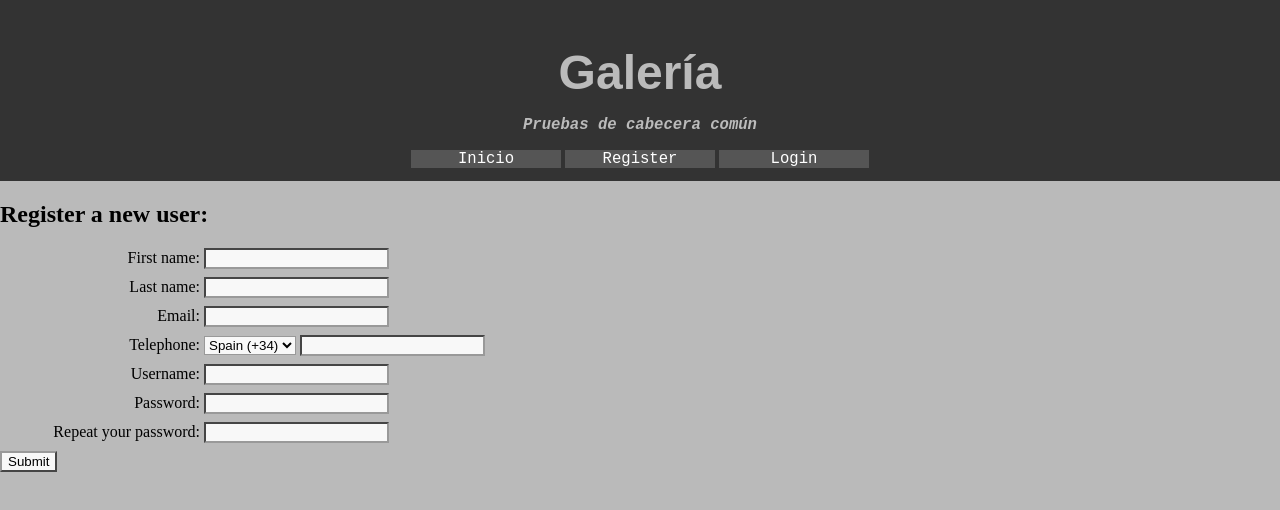
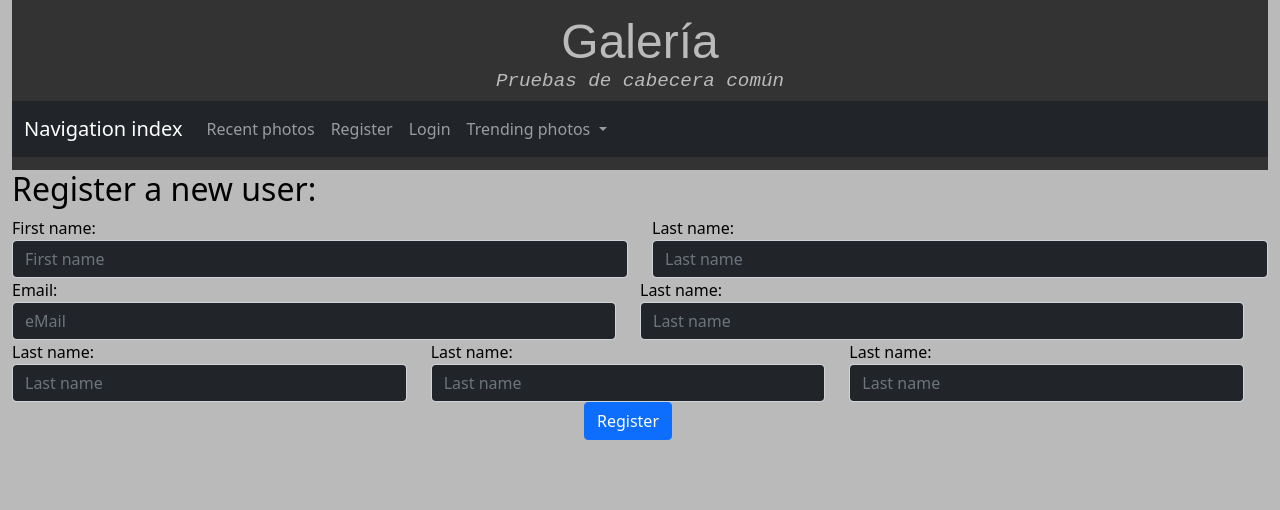
Before and after one commit to mibullfire/IISSI2-Proyect, a plain HTML site: page web/register.html in a window 1280 px wide. Drawn offline with Linux system fonts and the light colour scheme.

Commit message:
Lab 12-03

```diff
--- a/web/header.html
+++ b/web/header.html
@@ -3,9 +3,38 @@
     <h1 id="title">Galería</h1>
     <h3 id="subtitle">Pruebas de cabecera común</h3>
 
-    <div class="navigation">
-        <a href="index.html">Inicio</a>
-        <a href="register.html">Register</a>
-        <a href="login.html">Login</a>
-    </div>
+    <nav class="navbar navbar-expand-lg navbar-dark bg-dark">
+        <div class="container-fluid">
+            <a class="navbar-brand" href="#">Navigation index</a>
+            <button class="navbar-toggler" type="button" data-bs-toggle="collapse"
+                data-bs-target="#navbarSupportedContent" aria-controls="navbarSupportedContent"
+                aria-expanded="false" aria-label="Togglenavigation">
+                <span class="navbar-toggler-icon"></span>
+            </button>
+            <div class="collapse navbar-collapse" id="navbarSupportedContent">
+                <ul class="navbar-nav me-auto mb-2 mb-lg-0">
+                <li class="nav-item">
+                    <a class="nav-link" href="index.html">Recent photos</a>
+                </li>
+                <li class="nav-item">
+                    <a class="nav-link" href="register.html">Register</a>
+                </li>
+                <li class="nav-item">
+                    <a class="nav-link" href="login.html">Login</a>
+                </li>
+                <li class="nav-item dropdown">
+                    <a class="nav-link dropdown-toggle" href="#" id="navbarDropdown" role="button"
+                    data-bs-toggle="dropdown"
+                    aria-expanded="false">
+                    Trending photos
+                    </a>
+                    <ul class="dropdown-menu bg-dark" aria-labelledby="navbarDropdown">
+                        <li><a class="dropdown-item text-light" href="trending_users.html">Trending users</a></li>
+                        <li><a class="dropdown-item text-light" href="trending_photos.html">Trending photos</a></li>
+                    </ul>
+                </ul>
+            </div>
+        </div>
+    </nav>
+
 </div>
--- a/web/register.html
+++ b/web/register.html
@@ -5,62 +5,96 @@
         <title>Galería</title>
         <link rel="icon" href="/images/favicon.ico">
         <script src="/web/js/utils/include.js"></script>
+
+        <!--Importación para poder usar BootStrap-->
+        <meta name="viewport" content="width=device-width, initial-scale=1, shrink-to-fit=no">
+        <link rel="stylesheet" href="/css/bootstrap.min.css">
+        <link rel="stylesheet" href="/css/font-awesome.min.css">
+        <script src="/js/libs/bootstrap.min.js"></script>
     </head>
 
     <body class="dark">
 
+        <div class="container-fluid">
         <div id="page-header"></div>
 
         <h2>Register a new user:</h2>
         <form>
-            <div class="input-group">
+            <div class="row">
+                <div class="col-md">
+                    <div class="form-group">
                         <label for="firstname-input">First name:</label>
-                <input type="text" id="firstname-input" name="firstName" required>
+                        <input type="text" class="form-control text-light bg-dark" id="firstname-input"
+                        name="firstName" placeholder="First name">
+                    </div>
                 </div>
 
-            <div class="input-group">
+                <div class="col-md">
+                    <div class="form-group">
                         <label for="lastname-input">Last name:</label>
-                <input type="text" id="lastname-input" name="lastName" required>
+                        <input type="text" class="form-control text-light bg-dark" id="lastname-input" name=
+                        "lastName" placeholder="Last name">
+                    </div>
                 </div>
 
-            <div class="input-group">
-                <label for="email-input">Email:</label>
-                <input type="email" id="email-input" name="email" required>
+            <div class="row">
+                <div class="col-md-6">
+                    <div class="form-group">
+                        <label for="mail-input">Email:</label>
+                        <input type="text" class="form-control text-light bg-dark" id="mail-input" name=
+                        "eMail" placeholder="eMail">
+                    </div>
                 </div>
 
-            <div class="input-group">
-                <label for="telephone-input">Telephone:</label>
-                <select name="prefix" id="prefix-input">
-                    <option value="34">Spain (+34)</option>
-                    <option value="1">USA (+1)</option>
-                    <option value="other">Other</option>
-                </select>
-                <input type="text" id="telephone-input" name="telephone" required>
+                <div class="col-md-6">
+                    <div class="form-group">
+                        <label for="lastname-input">Last name:</label>
+                        <input type="text" class="form-control text-light bg-dark" id="lastname-input" name=
+                        "lastName" placeholder="Last name">
+                    </div>
+                </div>
             </div>
 
-            <div class="input-group">
-                <label for="username-input">Username:</label>
-                <input type="text" id="username-input" name="username" required>
+            <div class="row">
+                <div class="col-md">
+                    <div class="form-group">
+                        <label for="lastname-input">Last name:</label>
+                        <input type="text" class="form-control text-light bg-dark" id="lastname-input" name=
+                        "lastName" placeholder="Last name">
+                    </div>
                 </div>
 
-            <div class="input-group">
-                <label for="password-input">Password:</label>
-                <input type="password" id="password-input" name="password" required>
+                <div class="col-md">
+                    <div class="form-group">
+                        <label for="lastname-input">Last name:</label>
+                        <input type="text" class="form-control text-light bg-dark" id="lastname-input" name=
+                        "lastName" placeholder="Last name">
+                    </div>
                 </div>
 
-            <div class="input-group">
-                <label for="password2-input">Repeat your password:</label>
-                <input type="password2" id="password2-input" name="password2" required>
+                <div class="col-md">
+                    <div class="form-group">
+                        <label for="lastname-input">Last name:</label>
+                        <input type="text" class="form-control text-light bg-dark" id="lastname-input" name=
+                        "lastName" placeholder="Last name">
+                    </div>
+                </div>
             </div>
 
-            <div class="input-group">
-                <input type="submit">
+            <div class="row">
+                <div class="col-md text-center">
+                    <button type="submit" class="btn btn-primary">Register</button>
+                </div>
+            </div>
+
             </div>
         </form>
 
         <script>
             include("header.html", "#page-header")
         </script>
+
+        </div>
     </body>
 
 </html>
```
Also changed, not shown: web/header_antiguo.html (added, +11 -0 lines), web/index.html (+25 -3 lines), 2 other files. Lines whose indentation alone changed are shown as unchanged.
